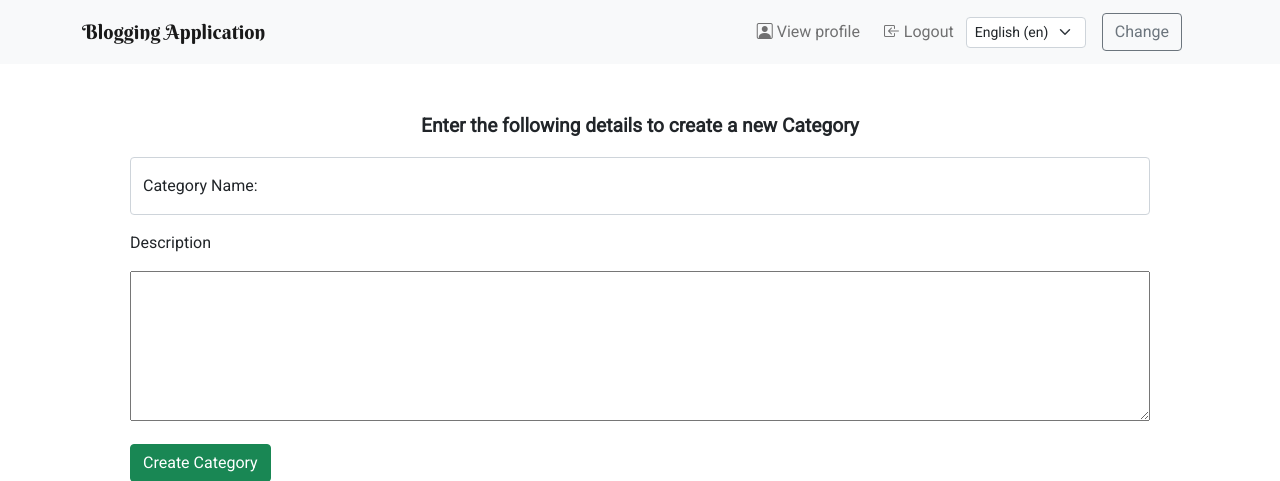
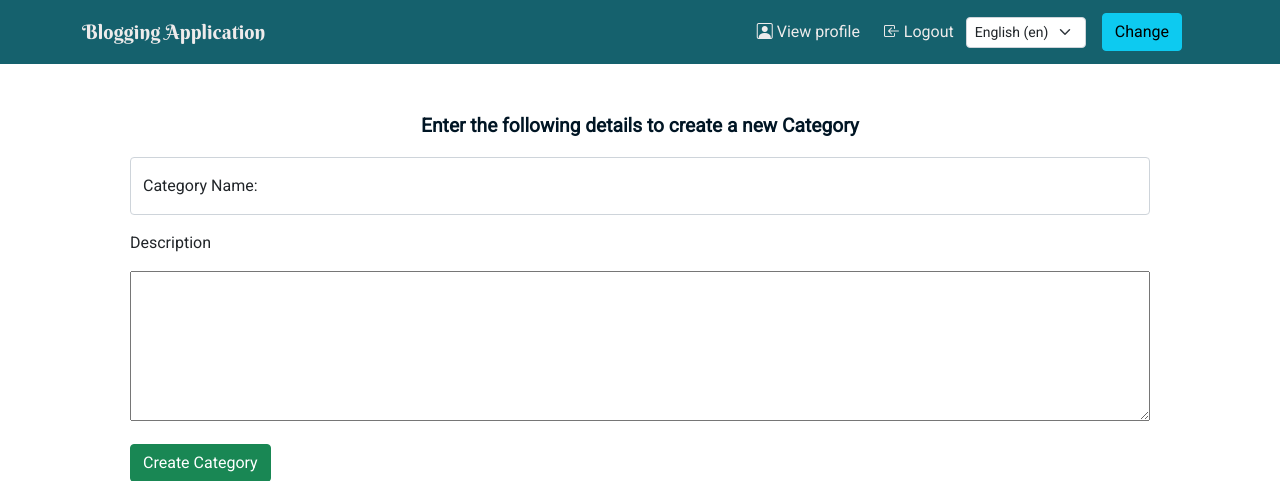
Before and after one commit to Prabin-Kumar-Baniya-NP/Multilingual-Blog-Application, a Django app: page /category/create-category/ in a window 1280 px wide. Shown: the top 481 px of the page. Run offline with Django 3.2, Linux system fonts and the light colour scheme; the visitor is signed in with stand-in values (Sample User, id 1); data comes from the database, SQL or seed files in the repository; some libraries are stand-ins or nearby versions.

Commit message:
Theme changed with different colors

```diff
--- a/blog/static/css/styles.css
+++ b/blog/static/css/styles.css
@@ -7,7 +7,24 @@
   margin: 0;
   padding: 0;
 }
+/* Color Theme */
+:root {
+  --primary: #15616D;
+  --secondary: #001524;
+  --link-fg: #231651;
+  --link-selected-fg: #2374AB;
+}
+.navbar{
+  background-color: var(--primary) !important;
+}
+.navbar-brand,
+.nav-link{
+  color: #eeebeb !important;
+}
 /* For every achor tag */
+a{
+  color: var(--link-fg);
+}
 a,
 a:hover {
   text-decoration: none;
@@ -48,6 +65,7 @@ body{
     font-size: 1.2rem;
     font-weight: bold;
     margin: 10px 10px;
+    color: var(--secondary);
 }
 
 /* Manage Category Page - Category title */
--- a/blog/templates/base.html
+++ b/blog/templates/base.html
@@ -75,7 +75,7 @@
           </select>
           </div>
           <div class="me-3">
-            <input type="submit" class="btn btn-outline-secondary" value="Change">
+            <input type="submit" class="btn btn-info" value="Change">
           </div>
       </form>
       </div>
```
Also changed, not shown: blog/templates/admin/base.html (added, +12 -0 lines).
